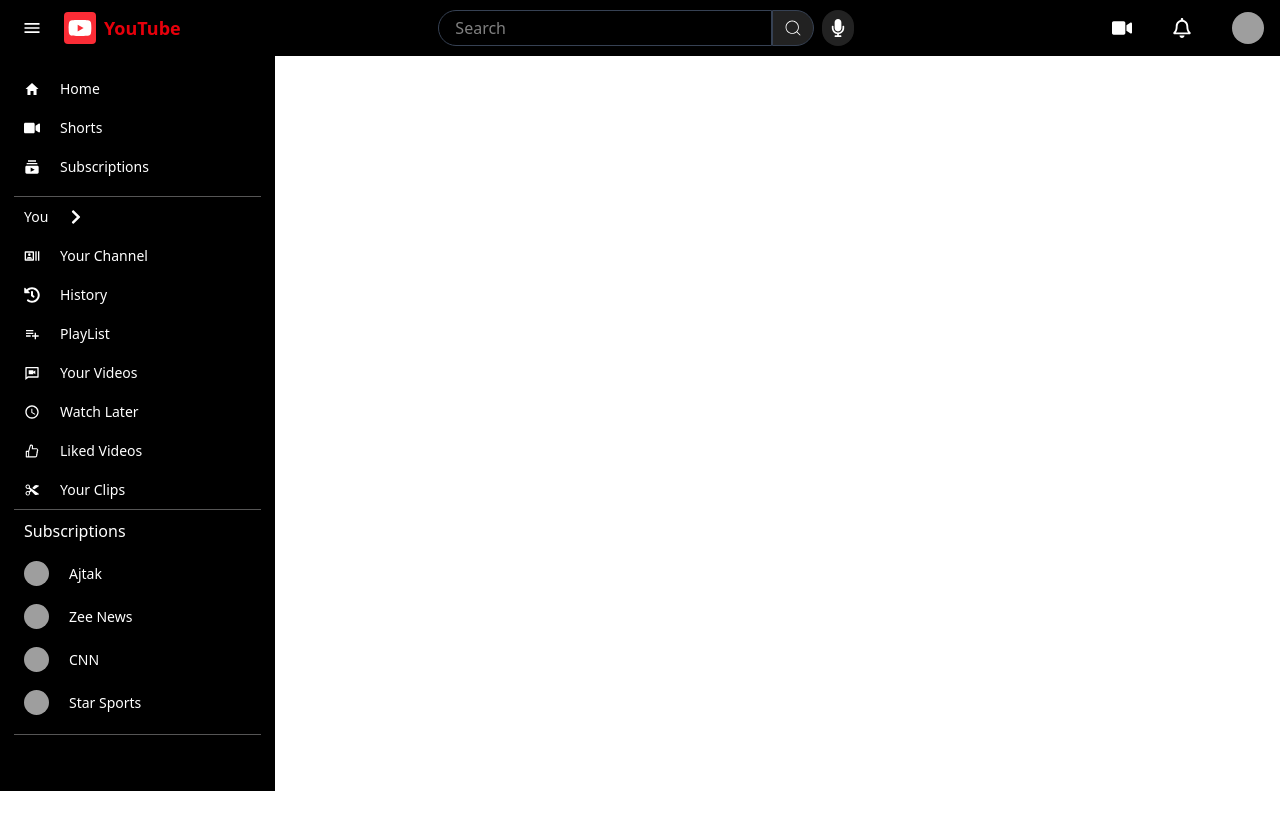
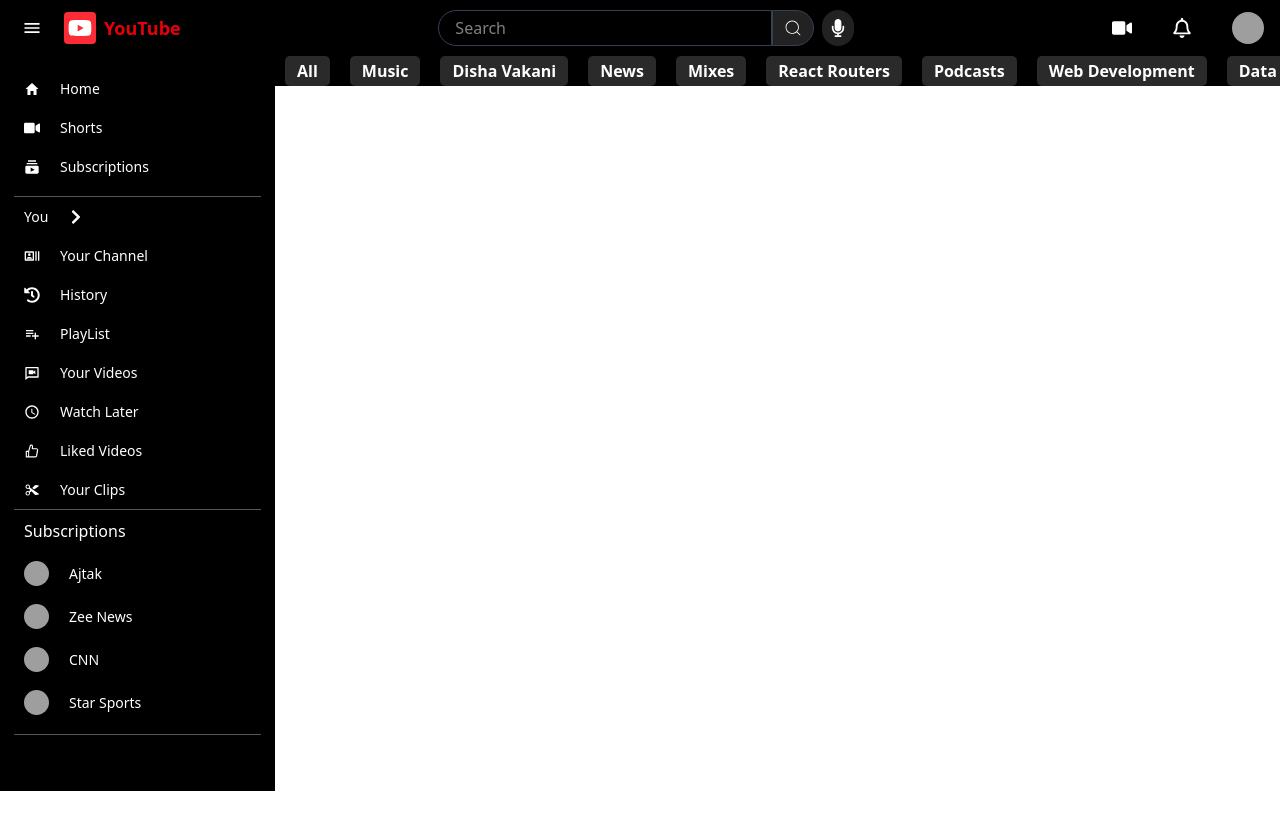
Before and after one commit to parshotamlal/MERN-YouTube-Clone, a React (Vite) app in the folder Youtube-frontend/: page / in a window 1280 px wide. Before the commit the page ends 800 px from the top, so only its background shows below. Built offline with nearby package versions, Linux system fonts and the light colour scheme; grey boxes are pictures that could not be loaded.

Commit message:
complete sideNavbar and add homepage section

```diff
--- a/Youtube-frontend/src/App.jsx
+++ b/Youtube-frontend/src/App.jsx
@@ -1,13 +1,22 @@
-
 import "./App.css";
 import { Home } from "./pages/Home";
 import Navbar from "./components/Navbar";
+import { useState } from "react";
+
 function App() {
+  const [sideNavbar, setSideNavbar] = useState(true);
+
+  // function to toggle sidebar
+  const setSideNavbarfunc = (value) => {
+    setSideNavbar(value);
+  };
+
   return (
     <div>
-      <Navbar />
-      < Home />
+      <Navbar setSideNavbarfunc={setSideNavbarfunc} sideNavbar={sideNavbar} />
+      <Home sideNavbar={sideNavbar} />
     </div>
-  )
+  );
 }
+
 export default App;
--- a/Youtube-frontend/src/components/HomePage.jsx
+++ b/Youtube-frontend/src/components/HomePage.jsx
@@ -1,9 +1,44 @@
 import React from 'react'
 
 function HomePage() {
+
+const options = [
+  "All",
+  "Music",
+  "Disha Vakani",
+  "News",
+  "Mixes",
+  "React Routers",
+  "Podcasts",
+  "Web Development",
+  "Data Structures",
+  "WWE Championship",
+  "Restaurants",
+  "Live",
+  "Asian Music",
+  "Information",
+  "Tourism",
+  "Roads",
+  "Recently Uploaded",
+  "Watched",
+  "New to You"
+];
+
   return (
-    <div>
+    <div className=' flex flex-col overflow-x-hidden flex-1 ml-[262px] min-h-screen'>
 
+     <div className=' flex fixed top-[56px] w-full box-border gap-[10px] shrink-0 h-auto overflow-x-scroll bg-black'>
+
+  {options.map((item, index) => (
+        <div
+          key={index}
+          className="text-white flex-shrink-0 px-3 h-[30px] bg-[rgb(42,42,42)] font-semibold rounded-[5px] flex items-center justify-center cursor-pointer ml-[10px] hover:bg-[#3f3f3f]"
+        >
+          {item}
+        </div>
+      ))}
+
+     </div>
     </div>
   )
 }
--- a/Youtube-frontend/src/components/Navbar.jsx
+++ b/Youtube-frontend/src/components/Navbar.jsx
@@ -3,7 +3,7 @@
 import { IoMdMenu } from "react-icons/io";
 import { CiSearch } from "react-icons/ci";
 
-function Navbar() {
+function Navbar({sideNavbar,setSideNavbarfunc}) {
   const [userPic, setUserPic] = useState("https://cdn.pixabay.com/photo/2015/10/05/22/37/blank-profile-picture-973460_1280.png");
   const [navbarModal, setNavbarModal] = useState(false);
 
@@ -11,13 +11,19 @@
     setNavbarModal(prev => !prev);
   };
 
+  const  sideNavBarfunc = () => {
+    setSideNavbarfunc(!sideNavbar)
+
+  };
+
+
   return (
     <div className="h-14 flex items-center w-full justify-between top-0 fixed bg-black z-40 px-4">
 
       {/* Left Section (Menu + Logo) */}
       <div className="flex items-center gap-4">
-        <div className="w-8 h-8 flex justify-center items-center cursor-pointer">
-          <IoMdMenu className="text-white text-xl" />
+        <div className="w-8 h-8 flex justify-center items-center cursor-pointer " onClick={sideNavBarfunc}>
+          <IoMdMenu className="text-white text-xl"  />
         </div>
         <div className="flex items-center gap-2 cursor-pointer">
           <div className="bg-red-500 flex justify-center items-center text-white rounded p-1">
@@ -70,3 +76,88 @@
 }
 
 export default Navbar;
+
+
+// import React, { useState } from "react";
+// import { FaYoutube, FaMicrophone, FaVideo, FaRegBell } from "react-icons/fa";
+// import { IoMdMenu } from "react-icons/io";
+// import { CiSearch } from "react-icons/ci";
+
+// function Navbar({ sideNavbar, setSideNavbarfun }) {
+//   const [userPic] = useState(
+//     "https://cdn.pixabay.com/photo/2015/10/05/22/37/blank-profile-picture-973460_1280.png"
+//   );
+//   const [navbarModal, setNavbarModal] = useState(false);
+
+//   const handleClickModal = () => {
+//     setNavbarModal((prev) => !prev);
+//   };
+
+//   const toggleSidebar = () => {
+//     setSideNavbarfun(!sideNavbar);
+//   };
+
+//   return (
+//     <div className="h-14 flex items-center w-full justify-between top-0 fixed bg-black z-40 px-4">
+//       {/* Left Section (Menu + Logo) */}
+//       <div className="flex items-center gap-4">
+//         <div
+//           className="w-8 h-8 flex justify-center items-center cursor-pointer"
+//           onClick={toggleSidebar}
+//         >
+//           <IoMdMenu className="text-white text-xl" />
+//         </div>
+//         <div className="flex items-center gap-2 cursor-pointer">
+//           <div className="bg-red-500 flex justify-center items-center text-white rounded p-1">
+//             <FaYoutube className="text-2xl" />
+//           </div>
+//           <div
+//             className="text-red-600 font-bold text-lg"
+//             style={{ wordSpacing: "4px" }}
+//           >
+//             YouTube
+//           </div>
+//         </div>
+//       </div>
+
+//       {/* Search Bar */}
+//       <div className="flex gap-2 w-1/3">
+//         <div className="flex w-full">
+//           <input
+//             type="text"
+//             placeholder="Search"
+//             className="text-white w-full h-9 px-4 border border-gray-700 bg-black text-base rounded-l-full outline-none"
+//           />
+//           <div className="w-12 flex justify-center items-center cursor-pointer border border-gray-700 bg-[#222] rounded-r-full">
+//             <CiSearch className="text-white text-xl" />
+//           </div>
+//         </div>
+//         <div className="w-9 h-9 flex justify-center items-center bg-[#222] rounded-full cursor-pointer hover:bg-[#333]">
+//           <FaMicrophone className="text-white text-lg" />
+//         </div>
+//       </div>
+
+//       {/* Right Section */}
+//       <div className="flex items-center gap-10">
+//         <FaVideo className="text-white cursor-pointer w-5 h-5 hover:bg-[#333]" />
+//         <FaRegBell className="text-white cursor-pointer w-5 h-5 hover:bg-[#333]" />
+//         <img
+//           onClick={handleClickModal}
+//           className="cursor-pointer w-8 h-8 rounded-full hover:bg-[#333]"
+//           src={userPic}
+//           alt="logo"
+//         />
+
+//         {navbarModal && (
+//           <div className="absolute top-[50px] right-4 w-48 z-20 bg-white text-black rounded shadow-lg">
+//             <div className="p-2 cursor-pointer hover:bg-gray-200">Profile</div>
+//             <div className="p-2 cursor-pointer hover:bg-gray-200">Logout</div>
+//             <div className="p-2 cursor-pointer hover:bg-gray-200">Login</div>
+//           </div>
+//         )}
+//       </div>
+//     </div>
+//   );
+// }
+
+// export default Navbar;
--- a/Youtube-frontend/src/components/SideNavbar.jsx
+++ b/Youtube-frontend/src/components/SideNavbar.jsx
@@ -12,9 +12,11 @@
 import { PiScissorsFill } from "react-icons/pi";
 
 
-function SideNavbar() {
+function SideNavbar({sideNavbar}) {
+
+
   return (
-    <div  className=' flex flex-col shrink grow basis-[16%] box-border h-[92vh] overflow-y-auto fixed top-[55px] left-0 w-[275px] p-[14px] bg-black text-white'>
+    <div  className={ sideNavbar? "flex flex-col shrink grow basis-[16%] box-border h-[92vh] overflow-y-auto fixed top-[55px] left-0 w-[275px] p-[14px] bg-black text-white" : " hidden"}>
 
 
       <div className=' flex flex-col border-b border-[rgb(86,85,85)] pb-[10px]'>
--- a/Youtube-frontend/src/pages/Home.jsx
+++ b/Youtube-frontend/src/pages/Home.jsx
@@ -1,14 +1,13 @@
 import {HomePage} from "../components/HomePage";
 import SideNavbar from "../components/SideNavbar";
 
-const Home =() => {
+const Home = ({ sideNavbar }) => {
   return (
-    <div className=' flex w-full pt-[10px] pb-[13px] pr-0 pl-[13px] box-border ' >
-
-        <SideNavbar />
-        < HomePage />
+    <div className="flex w-full pt-[10px] pb-[13px] pr-0 pl-[13px] box-border">
+      <SideNavbar sideNavbar={sideNavbar} />
+      <HomePage />
     </div>
-  )
-}
+  );
+};
 
 export  {Home};
```
